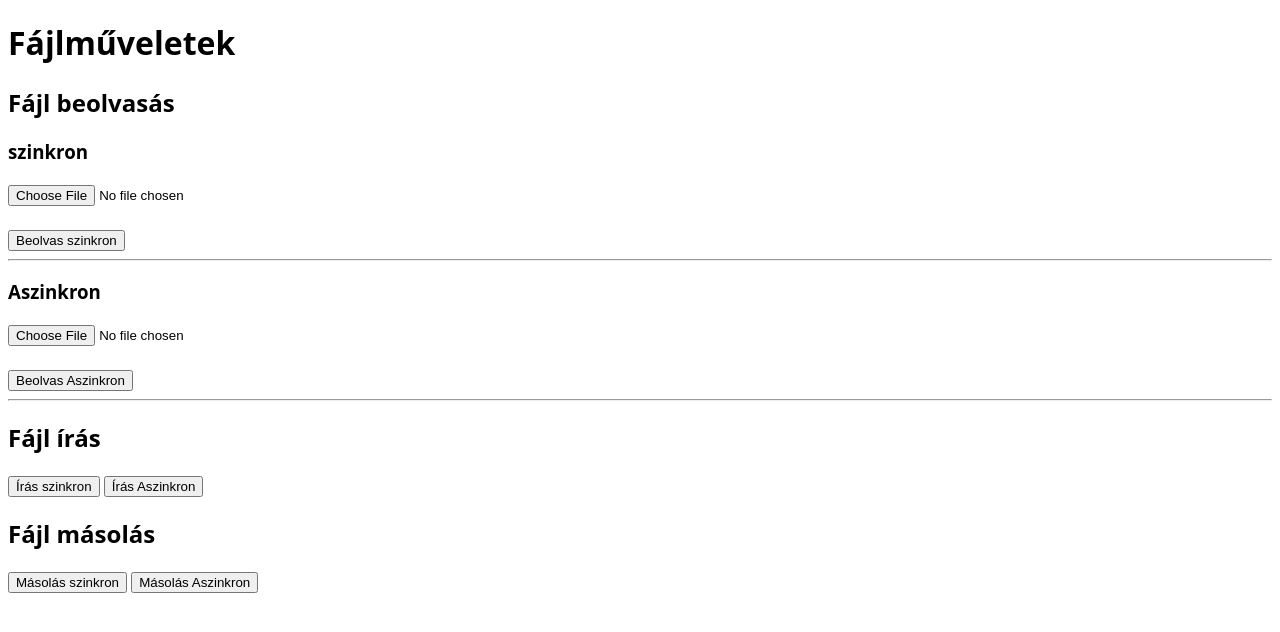
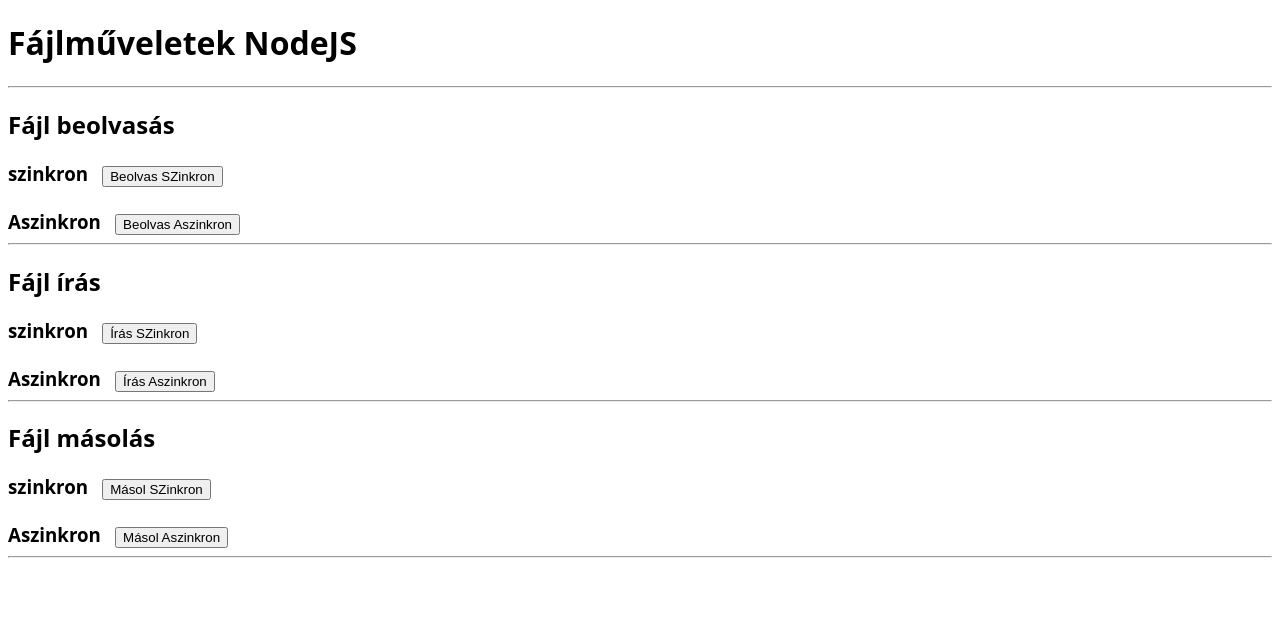
Before and after one commit to mattt888/nodeFeladat, a website: page nodeProject/index.html in a window 1280 px wide. Drawn offline with Linux system fonts and the light colour scheme.

Commit message:
add switch statement and layout modification

```diff
--- a/nodeProject/index.html
+++ b/nodeProject/index.html
@@ -3,47 +3,69 @@
 <head>
     <meta charset="UTF-8">
     <meta name="viewport" content="width=device-width, initial-scale=1.0">
-    <title>Fájlműveletek</title>
+    <title>Fájlműveletek NodeJS</title>
     <style>
         body {
             font-family: system-ui, -apple-system, BlinkMacSystemFont, 'Segoe UI', Roboto, Oxygen, Ubuntu, Cantarell, 'Open Sans', 'Helvetica Neue', sans-serif;
         }
+
+        h3 {
+            display: inline
+        }
+
+        form {
+            display: inline-block
+        }
+
+        button {
+            margin-left: 10px
+        }
+
     </style>
 </head>
 <body>
-    <h1>Fájlműveletek</h1>
+    <h1>Fájlműveletek NodeJS</h1>
+    <hr>
 
     <h2>Fájl beolvasás</h2>
-
     <h3>szinkron</h3>
-    <form action="/uploadSync" method="post" enctype="multipart/form-data">
-        <label for="fileSync"></label>
-        <input id="fileSync" name="fileSync" type="file">
-        <br><br>
-        <button type="submit" id="sync">Beolvas szinkron</button>
+    <form action="/readSync" method="post">
+        <button>Beolvas SZinkron</button>
     </form>
-    <hr>
+    <br><br>
 
     <h3>Aszinkron</h3>
-    <form action="/uploadAsync" method="post" enctype="multipart/form-data">
-        <label for="fileAsync"></label>
-        <input id="fileAsync" name="fileAsync" type="file">
-        <br><br>
-        <button type="submit" id="async">Beolvas Aszinkron</button>
+    <form action="/readAsync" method="post">
+        <button>Beolvas Aszinkron</button>
     </form>
     <hr>
 
     <h2>Fájl írás</h2>
-    <button>Írás szinkron</button>
-    <button>Írás Aszinkron</button>
+
+    <h3>szinkron</h3>
+    <form action="/writeSync" method="post">
+        <button>Írás SZinkron</button>
+    </form>
+    <br><br>
+
+    <h3>Aszinkron</h3>
+    <form action="/writeAsync" method="post">
+        <button>Írás Aszinkron</button>
+    </form>
+    <hr>
 
     <h2>Fájl másolás</h2>
-    <button>Másolás szinkron</button>
-    <button>Másolás Aszinkron</button>
+    <h3>szinkron</h3>
+    <form action="/copySync" method="post">
+        <button>Másol SZinkron</button>
+    </form>
+    <br><br>
 
-    <script>
-        // document.getElementById("async").addEventListener("click", readAsync)
-    </script>
+    <h3>Aszinkron</h3>
+    <form action="/copyAsync" method="post">
+        <button>Másol Aszinkron</button>
+    </form>
+    <hr>
 
 </body>
 </html>
--- a/nodeProject/write.txt
+++ b/nodeProject/write.txt
@@ -1 +1 @@
-AAszinkron ÍRÁS __ Árvíztűrő tükörfúrógép
+ÍRÁS, ékezetes szöveg íéáőúűóüööüóúőűáéí 333333
```
Also changed, not shown: nodeProject/index.js (+49 -31 lines), nodeProject/utils.js (+15 -13 lines).
